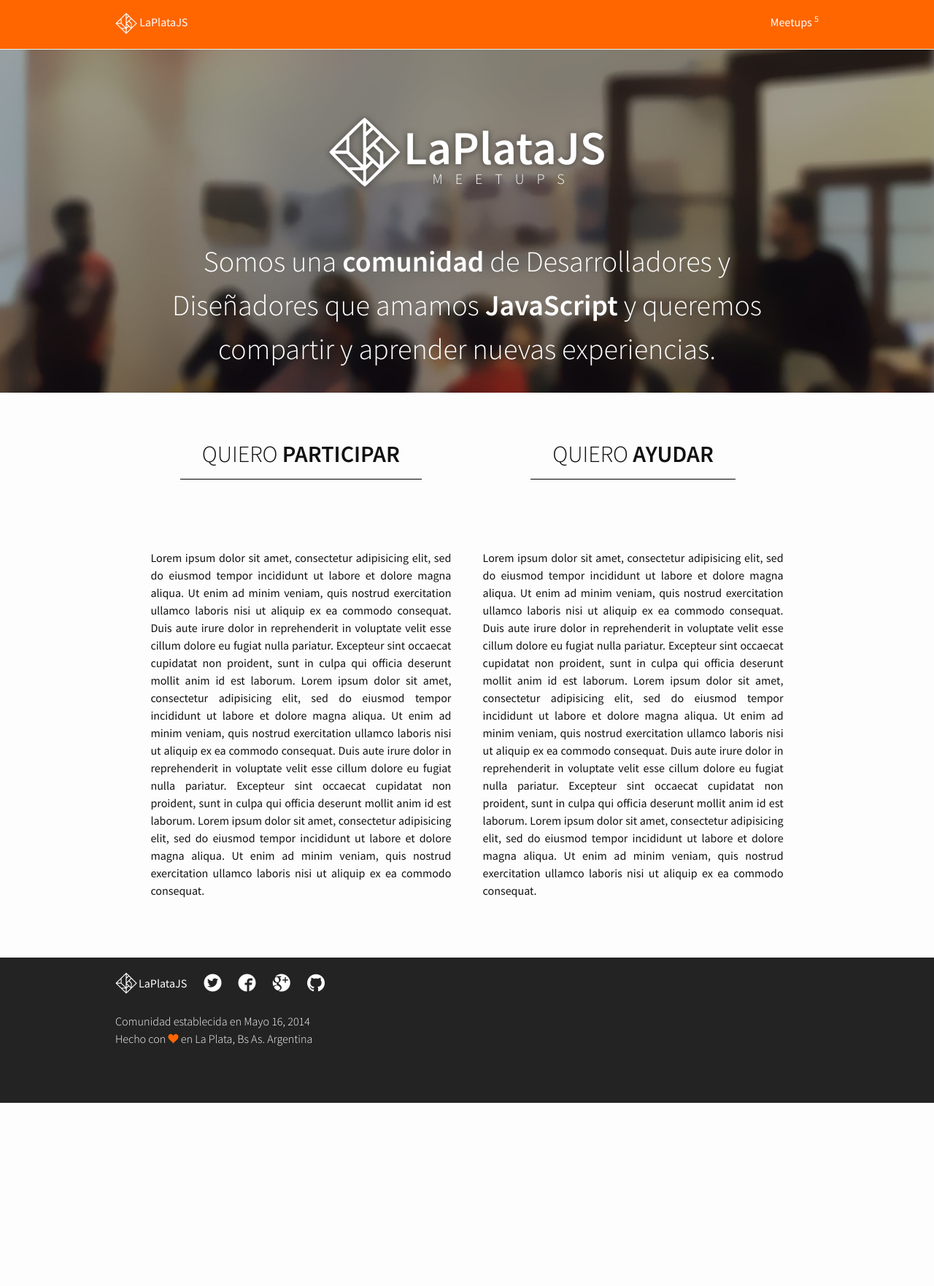
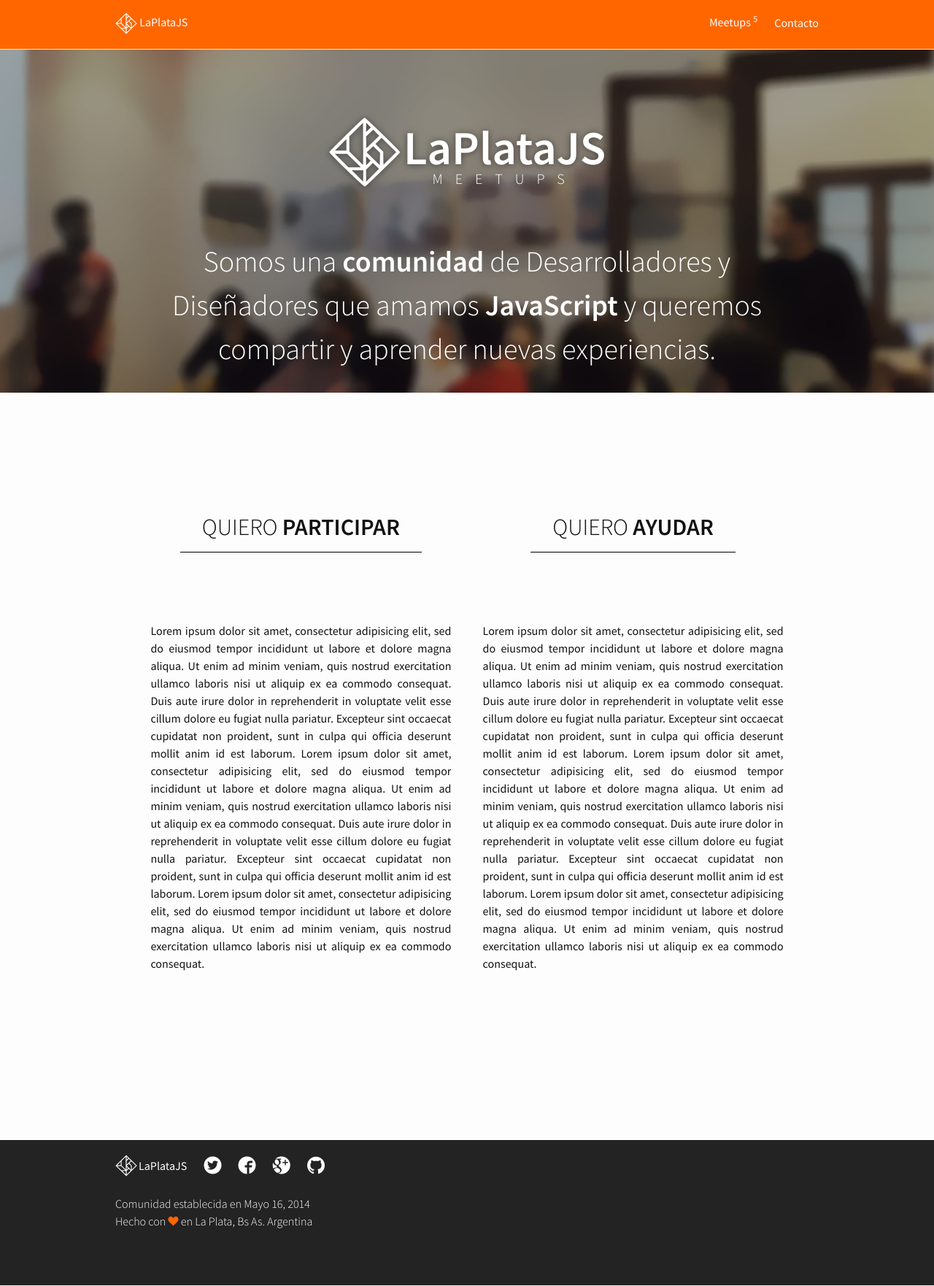
Before and after one commit to laplatajs/laplatajs.github.io, a Jekyll site: the page built from index.html, in a window 1280 px wide. Shown: the whole page at 73% size. Built offline with Jekyll 4.4.1, drawn with Linux system fonts in a browser that asks for light colours; before the commit the page ends 1512 px from its top, so only the background shows below that.

Commit message:
menu Contacto con mailto:

```diff
--- a/_includes/navigation.html
+++ b/_includes/navigation.html
@@ -12,6 +12,10 @@
       <li class="{% if page.url contains  '/meetups' %} current {%endif%}">
         <a href="/meetups">Meetups <span class="badge">{{ site.categories.meetups.size }}</span></a>
       </li>
+      <li>
+        <a href="mailto:{{site.email}}">Contacto</a>
+      </li>
+
 <!--
       <li class="{% if page.url contains  '/blog' %} current {%endif%}">
         <a href="/blog">Noticias</a>
--- a/resources/css/main.scss
+++ b/resources/css/main.scss
@@ -81,7 +81,7 @@
 
 article.wide {
     min-height: 300px;
-    padding-top: 50px;
+    padding: 150px 0;
 
     &.comunidad {
         padding-top: 0;
```
